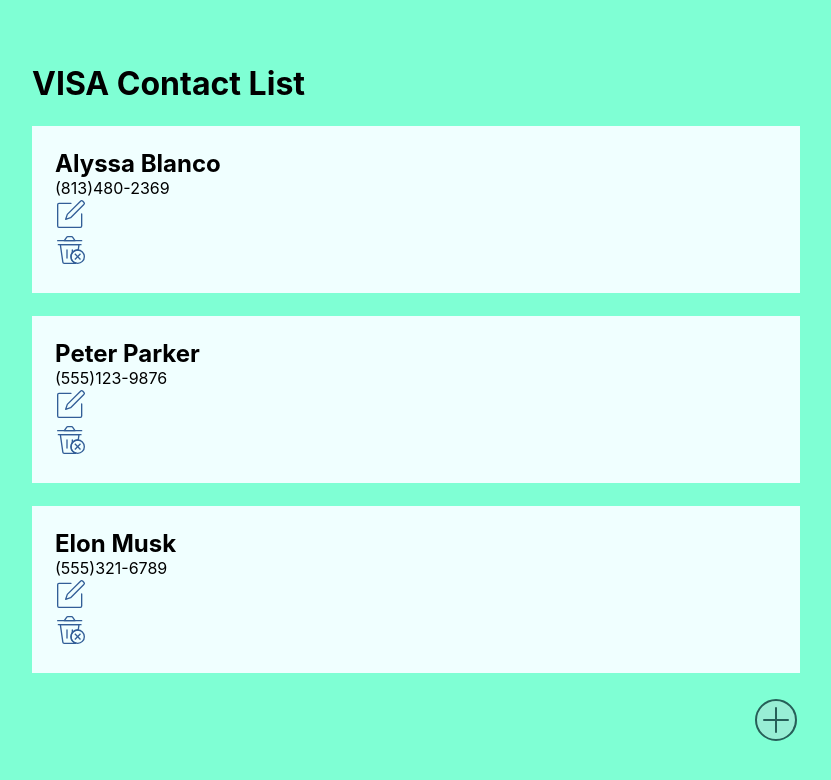
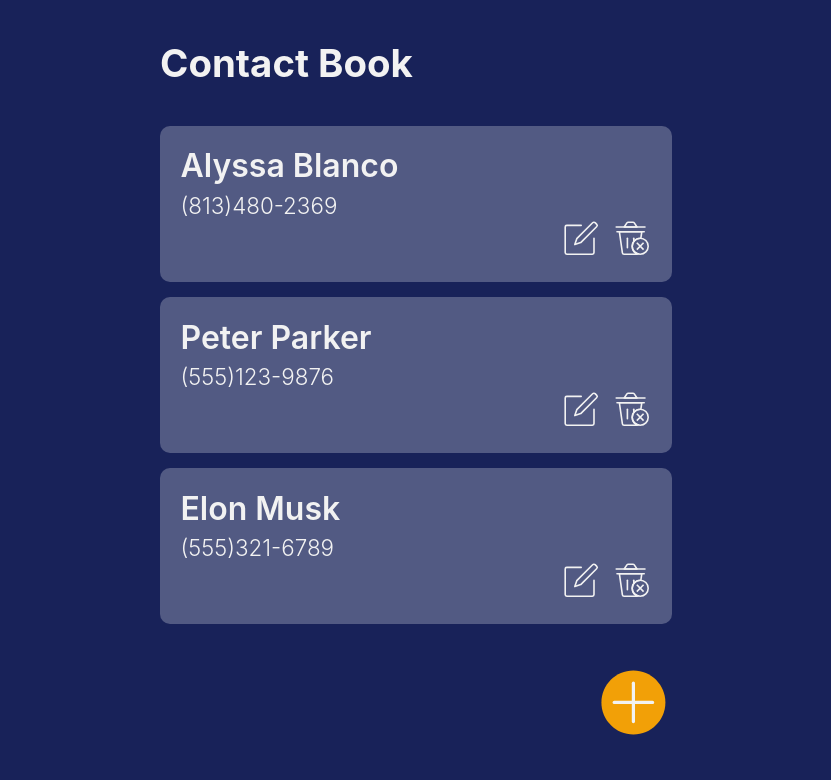
Before and after one commit to alyssakblanco/React-Contact-Book, a React (Create React App) app: page / in a window 1280 px wide. Shown: the top 780 px of the page, without its empty margins (224-1055 px from the left). Built offline with nearby package versions, Linux system fonts and the light colour scheme.

Commit message:
styling done

```diff
--- a/src/App.js
+++ b/src/App.js
@@ -46,7 +46,6 @@
 
   //Change Contact
   const changeContact = (update) => {
-    //console.log(update.id)
     const contact = contacts.map((item) => {
       if(item.id === update.id){
         const updatedContact = {
@@ -60,7 +59,6 @@
       }
       return item;
     });
-
     setContacts(contact)
   }
 
--- a/src/Home.js
+++ b/src/Home.js
@@ -2,11 +2,12 @@
 import {Link} from 'react-router-dom';
 import ListItem from "./components/ListItem";
 import AddButton from "./components/AddButton";
+import HomeButton from "./components/HomeButton";
 
 function Home({contacts, setContacts, addContact, changeContact}){
 
   const [isActive, setActive] = useState("");
-  const [currentId, setId] = useState(0);
+  const [currentId, setId] = useState("");
 
   //Delete Task
   function deleteContact(id) {
@@ -24,7 +25,7 @@
   return (
     <div>
 
-      <h1>VISA Contact List</h1>
+      <h1>Contact Book</h1>
 
       {contacts.length > 0 ? (<ListItem contacts={contacts} onDelete={toggleModal} changeContact={changeContact}/>)
       : ('Your Contact Book is Empty')}
@@ -34,9 +35,12 @@
       </Link>
 
       <div className={isActive ? "show" : "hide"}>
-        <h3>Are you sure you want to delete this contact?</h3>
-        <button onClick={() => toggleModal()}>No</button>
-        <button onClick={() => {deleteContact(currentId); toggleModal()}}>Yes</button>
+        <div id="modal">
+          <div id="close" onClick={() => toggleModal()}><HomeButton /></div>
+          <p>Are you sure you want to delete this contact?</p>
+          <button id="yes" onClick={() => {deleteContact(currentId); toggleModal()}}>Yes, delete</button>
+          <button id="no" onClick={() => toggleModal()}>No, keep contact</button>
+        </div>
       </div>
 
     </div>
--- a/src/components/AddButton.js
+++ b/src/components/AddButton.js
@@ -2,12 +2,12 @@
 
 export default function AddButton() {
     return (
-        <div id="add">
+        <div className="addButton">
 
-            <svg width="48" height="48" viewBox="0 0 24 24" fill="none" xmlns="http://www.w3.org/2000/svg" datareactroot="">
-            <path strokeLinejoin="round" strokeLinecap="round" strokeMiterlimit="10" strokeWidth="1" stroke="#265F58" fill="#98EED5" d="M12 22C17.5228 22 22 17.5228 22 12C22 6.47715 17.5228 2 12 2C6.47715 2 2 6.47715 2 12C2 17.5228 6.47715 22 12 22Z"></path>
-            <path strokeLinejoin="round" strokeLinecap="round" strokeMiterlimit="10" strokeWidth="1" stroke="#265F58" d="M6 12H18"></path>
-            <path strokeLinejoin="round" strokeLinecap="round" strokeMiterlimit="10" strokeWidth="1" stroke="#265F58" d="M12 18V6"></path>
+            <svg  viewBox="0 0 24 24" fill="none" xmlns="http://www.w3.org/2000/svg" dataReactroot="">
+            <path fill="#f2a007" d="M12 22C17.5228 22 22 17.5228 22 12C22 6.47715 17.5228 2 12 2C6.47715 2 2 6.47715 2 12C2 17.5228 6.47715 22 12 22Z" undefined="1"></path>
+            <path strokeLinejoin="round" strokeLinecap="round" strokeMiterlimit="10" strokeWidth="1" stroke="#f2f2f2" d="M6 12H18"></path>
+            <path strokeLinejoin="round" strokeLinecap="round" strokeMiterlimit="10" strokeWidth="1" stroke="#f2f2f2" d="M12 18V6"></path>
             </svg>
 
         </div>
--- a/src/components/DeleteButton.js
+++ b/src/components/DeleteButton.js
@@ -1,19 +1,19 @@
 import React from 'react'
 
- export default function DeleteButton({onDelete, id}) {
+export default function DeleteButton({onDelete, id}) {
 
     return (
-        <div onClick={() => onDelete(id)}>
-            <svg width="32" height="32" viewBox="0 0 24 24" fill="none" xmlns="http://www.w3.org/2000/svg" datareactroot="">
-            <path strokeLinejoin="round" strokeLinecap="round" strokeMiterlimit="10" strokeWidth="1" stroke="#325e97" fill="none" d="M15.69 21.82C15.69 21.82 15.68 21.83 15.69 21.82C13.56 21.24 12 19.3 12 17C12 15.87 12.37 14.83 13 14C13.91 12.79 15.37 12 17 12C17.14 12 17.28 12.01 17.42 12.02L18 8H4L5.88 21.14C5.95 21.63 6.37 22 6.87 22H15.13C15.34 22 15.53 21.94 15.69 21.82Z"></path>
-            <path strokeLinejoin="round" strokeLinecap="round" strokeMiterlimit="10" strokeWidth="1" stroke="#325e97" d="M2.5 8H19.5"></path>
-            <path strokeLinejoin="round" strokeLinecap="round" strokeMiterlimit="10" strokeWidth="1" stroke="#325e97" d="M9 12V18"></path>
-            <path strokeLinejoin="round" strokeLinecap="round" strokeMiterlimit="10" strokeWidth="1" stroke="#325e97" d="M13 14V12"></path>
-            <path strokeLinejoin="round" strokeLinecap="round" strokeMiterlimit="10" strokeWidth="1" stroke="#325e97" fill="none" d="M15 5H7L8.7 2.45C8.89 2.17 9.2 2 9.54 2H12.47C12.8 2 13.12 2.17 13.3 2.45L15 5Z"></path>
-            <path strokeLinejoin="round" strokeLinecap="round" strokeMiterlimit="10" strokeWidth="1" stroke="#325e97" d="M2 5H20"></path>
-            <path strokeLinejoin="round" strokeLinecap="round" strokeMiterlimit="10" strokeWidth="1" stroke="#325e97" fill="none" d="M17 22C19.7614 22 22 19.7614 22 17C22 14.2386 19.7614 12 17 12C14.2386 12 12 14.2386 12 17C12 19.7614 14.2386 22 17 22Z"></path>
-            <path strokeLinejoin="round" strokeMiterlimit="10" strokeWidth="1" stroke="#325e97" d="M14.88 14.88L19.12 19.12"></path>
-            <path strokeLinejoin="round" strokeMiterlimit="10" strokeWidth="1" stroke="#325e97" d="M19.12 14.88L14.88 19.12"></path>
+        <div className="pointer" onClick={() => onDelete(id)}>
+            <svg className="icon right" viewBox="0 0 24 24" fill="none" xmlns="http://www.w3.org/2000/svg" datareactroot="">
+            <path strokeLinejoin="round" strokeLinecap="round" strokeMiterlimit="10" strokeWidth="1" stroke="#F2F2F2" fill="none" d="M15.69 21.82C15.69 21.82 15.68 21.83 15.69 21.82C13.56 21.24 12 19.3 12 17C12 15.87 12.37 14.83 13 14C13.91 12.79 15.37 12 17 12C17.14 12 17.28 12.01 17.42 12.02L18 8H4L5.88 21.14C5.95 21.63 6.37 22 6.87 22H15.13C15.34 22 15.53 21.94 15.69 21.82Z"></path>
+            <path strokeLinejoin="round" strokeLinecap="round" strokeMiterlimit="10" strokeWidth="1" stroke="#F2F2F2" d="M2.5 8H19.5"></path>
+            <path strokeLinejoin="round" strokeLinecap="round" strokeMiterlimit="10" strokeWidth="1" stroke="#F2F2F2" d="M9 12V18"></path>
+            <path strokeLinejoin="round" strokeLinecap="round" strokeMiterlimit="10" strokeWidth="1" stroke="#F2F2F2" d="M13 14V12"></path>
+            <path strokeLinejoin="round" strokeLinecap="round" strokeMiterlimit="10" strokeWidth="1" stroke="#F2F2F2" fill="none" d="M15 5H7L8.7 2.45C8.89 2.17 9.2 2 9.54 2H12.47C12.8 2 13.12 2.17 13.3 2.45L15 5Z"></path>
+            <path strokeLinejoin="round" strokeLinecap="round" strokeMiterlimit="10" strokeWidth="1" stroke="#F2F2F2" d="M2 5H20"></path>
+            <path strokeLinejoin="round" strokeLinecap="round" strokeMiterlimit="10" strokeWidth="1" stroke="#F2F2F2" fill="none" d="M17 22C19.7614 22 22 19.7614 22 17C22 14.2386 19.7614 12 17 12C14.2386 12 12 14.2386 12 17C12 19.7614 14.2386 22 17 22Z"></path>
+            <path strokeLinejoin="round" strokeMiterlimit="10" strokeWidth="1" stroke="#F2F2F2" d="M14.88 14.88L19.12 19.12"></path>
+            <path strokeLinejoin="round" strokeMiterlimit="10" strokeWidth="1" stroke="#F2F2F2" d="M19.12 14.88L14.88 19.12"></path>
             </svg>
         </div>
     )
--- a/src/components/EditButton.js
+++ b/src/components/EditButton.js
@@ -3,11 +3,11 @@
  export default function EditButton() {
 
     return (
-        <div>
-            <svg width="32" height="32" viewBox="0 0 24 24" fill="none" xmlns="http://www.w3.org/2000/svg" datareactroot="">
+        <div className="pointer">
+            <svg className="icon" viewBox="0 0 24 24" fill="none" xmlns="http://www.w3.org/2000/svg" datareactroot="">
             <path fill="none" d="M20 12V21C20 21.55 19.55 22 19 22H3C2.45 22 2 21.55 2 21V5C2 4.45 2.45 4 3 4H12" undefined="1"></path>
-            <path strokeLinejoin="round" strokeLinecap="round" strokeMiterlimit="10" strokeWidth="1" stroke="#325e97" d="M20 12V21C20 21.55 19.55 22 19 22H3C2.45 22 2 21.55 2 21V5C2 4.45 2.45 4 3 4H12"></path>
-            <path strokeLinejoin="round" strokeLinecap="round" strokeMiterlimit="10" strokeWidth="1" stroke="#325e97" fill="none" d="M19.15 2.38001L9.24 12.29L8 16L11.71 14.76L21.62 4.85001C22.07 4.40001 22.13 3.71001 21.74 3.32001L20.68 2.26001C20.29 1.87001 19.6 1.92001 19.15 2.38001Z"></path>
+            <path strokeLinejoin="round" strokeLinecap="round" strokeMiterlimit="10" strokeWidth="1" stroke="#F2F2F2" d="M20 12V21C20 21.55 19.55 22 19 22H3C2.45 22 2 21.55 2 21V5C2 4.45 2.45 4 3 4H12"></path>
+            <path strokeLinejoin="round" strokeLinecap="round" strokeMiterlimit="10" strokeWidth="1" stroke="#F2F2F2" fill="none" d="M19.15 2.38001L9.24 12.29L8 16L11.71 14.76L21.62 4.85001C22.07 4.40001 22.13 3.71001 21.74 3.32001L20.68 2.26001C20.29 1.87001 19.6 1.92001 19.15 2.38001Z"></path>
             </svg>
         </div>
     )
--- a/src/components/ListItem.js
+++ b/src/components/ListItem.js
@@ -1,14 +1,12 @@
 import React, {useState} from 'react';
 import {Link} from 'react-router-dom';
-
 import EditButton from "./EditButton";
 import DeleteButton from "./DeleteButton";
 
 function ListItem({contacts, onDelete, changeContact}) {
 
-
+    //dropdown state declare and set function
     const [selected, setSelected] = useState(null);
-
     const toggle = (i) => {
         if(selected === i){
             return setSelected(null);
@@ -24,24 +22,26 @@
                     <div>
                         <h2 className="pointer" onClick={() => toggle(i)}>{item.fName} {item.lName}</h2>
                         <p>{item.num}</p>
-
-                        <Link to={{pathname: '/edit', data:{contact: item, changeContact: changeContact}}}>
-                        <EditButton />
-                        </Link>
-
-                        <DeleteButton onDelete={onDelete} id={item.id}/>
                     </div>
                     <div className={selected === i ? 'open' : 'closed'}>
                         <p>{item.email}</p>
+
+
                     </div>
+                    <div id="btnHolder">
+                            <Link to={{pathname: '/edit', data:{contact: item, changeContact: changeContact}}}>
+                            <EditButton />
+                            </Link>
+
+                            <DeleteButton onDelete={onDelete} id={item.id}/>
+                        </div>
+
+
                 </div>
             ))}
-
-
 
         </div>
     )
 }
 
-
 export default ListItem
--- a/src/index.css
+++ b/src/index.css
@@ -1,3 +1,12 @@
+/* ALL */
+:root {
+  --visa-blue: #182259;
+  --visa-gold: #F2A007;
+  --white: #F2F2F2;
+  --opaque: rgba(255,255,255,0.25);
+  --opaque2: rgba(255,255,255,0.9);
+}
+
 *{
   margin: 0;
   font-family: -apple-system, BlinkMacSystemFont, 'Segoe UI', 'Roboto', 'Oxygen',
@@ -8,24 +17,70 @@
 }
 
 body{
-  background-color: aquamarine;
-  padding-top: 5%;
-  padding-bottom: 5%;
-  padding-left: 20%;
-  padding-right: 20%;
+  background-color: var(--visa-blue);
+  padding-top: 5vh;
+  padding-bottom: 5vh;
+  padding-left: 30%;
+  padding-right: 30%;
 }
 
-
-
-.listItem{
-  background-color: azure;
-  margin-top: 3%;
-  padding: 3%;
+h1{
+  color: var(--white);
+  margin-bottom: 5vh;
+  font-size: 3vw;
+  font-weight: bold;
 }
 
-#add{
-  float: right;
-  margin-top: 3%;
+h2{
+  color: var(--white);
+  font-size: 2.5vw;
+  font-weight:600;
+  margin-bottom: 0.5vw;
+}
+
+p{
+  color: var(--white);
+  font-size: 1.75vw;
+  font-weight:350;
+}
+
+button{
+  background-color: var(--visa-gold);
+  color: var(--white);
+  font-size: 1.75vw;
+  cursor: pointer;
+}
+
+.pointer{
+  cursor: pointer;
+}
+
+.relative{
+  position: relative;
+}
+
+.topRight{
+  position: absolute;
+  top: 0.5vw;
+  right: 0;
+  width: 3.5vw;
+}
+
+/* HOME */
+.show{
+  display: flex;
+  justify-content: center;
+  align-items: center;
+  position: fixed;
+  top: 0;
+  right: 0;
+  width:100vw;
+  height: 100vh;
+  background-color: var(--opaque2);
+}
+
+.hide{
+  display: none;
 }
 
 .closed{
@@ -36,13 +91,89 @@
   display: block;
 }
 
-.pointer{
-  cursor: pointer;
+.addButton{
+  width: 6vw;
+  float:right;
+  margin-top: 5vh;
 }
 
-.show{
-  display: block;
+#modal{
+  position: relative;
+  width: auto;
+  height: auto;
+  background-color: var(--visa-blue);
+  border-radius: 10px;
+  padding: 5vw;
 }
-.hide{
-  display: none;
+
+#btnHolder{
+  width: 100%;
+  display: flex;
+  justify-content: right;
 }
+
+.icon{
+  height: 3vw;
+  width:3vw;
+}
+
+.right{
+  margin-left: 1vw;
+}
+
+#yes{
+ width: 50%;
+ margin-top:5%;
+ margin-left:25%;
+ margin-bottom:2%;
+ background-color: var(--visa-gold);
+ color: var(--white);
+ border: none;
+ border-radius: 5px;
+ padding: 1%;
+}
+
+#no{
+  width: 50%;
+  margin-left:25%;
+  background-color: var(--visa-blue);
+  color: var(--white);
+  border: none;
+  font-size: 1.5vw;
+}
+
+#close{
+  position: absolute;
+  top: -8%;
+  right: -3%;
+  width: 4vw;
+}
+
+.listItem{
+  background-color: var(--opaque);
+  margin-top: 3%;
+  padding: 4%;
+  border-radius: 10px;
+}
+
+
+/* FORMS */
+
+input {
+  width: 96%;
+  background-color: var(--opaque);
+  border: none;
+  border-radius: 5px;
+  font-size: 1.75vw;
+  padding: 2%;
+  color: var(--white);
+  margin-bottom: 1vw;
+}
+
+.submit{
+  width: 100%;
+  padding: 2%;
+  border: none;
+  border-radius: 5px;
+  margin-top: 2vw;
+}
```
Also changed, not shown: src/AddNew.js (+4 -4 lines), src/Edit.js (+6 -10 lines), src/components/HomeButton.js (+10 -14 lines).
